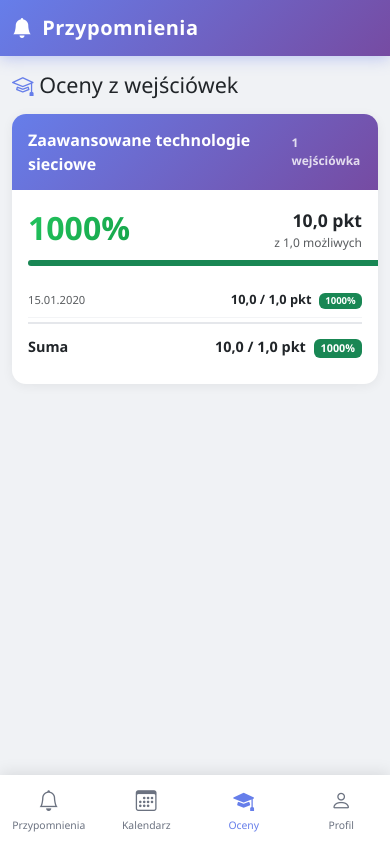
After one commit to juliaradosz/przypomnienia, a Django app: page /oceny/ in a window 390 px wide. The commit adds this page. Run offline with Django 5.2, Linux system fonts and the light colour scheme; a user stored in the database is signed in; tables that the repository leaves empty hold one stand-in row (values such as "Sample post").

Commit message:
Osobna zakładka Oceny z podsumowaniem punktów z wejściówek
- Nowa zakładka 'Oceny' w nawigacji (desktop + mobile)
- Karta per przedmiot: suma punktów, ile z możliwych
- Procent obliczany tylko gdy podano max punktów
- Pasek postępu (zielony/żółty/czerwony)
- Lista wszystkich wejściówek z datami i wynikami
- Usunięcie statystyk z widoku kalendarza

```diff
--- a/reminders/templates/reminders/base.html
+++ b/reminders/templates/reminders/base.html
@@ -142,6 +142,7 @@
                 {% if user.is_authenticated %}
                     <a class="nav-link text-white" href="{% url 'dashboard' %}"><i class="bi bi-bell"></i> Przypomnienia</a>
                     <a class="nav-link text-white" href="{% url 'calendar' %}"><i class="bi bi-calendar3"></i> Kalendarz</a>
+                    <a class="nav-link text-white" href="{% url 'grades' %}"><i class="bi bi-mortarboard"></i> Oceny</a>
                     <a class="nav-link text-white" href="{% url 'profile' %}"><i class="bi bi-person-circle"></i> {{ user.username }}</a>
                     <a class="btn btn-outline-light btn-sm ms-2" href="{% url 'logout' %}"><i class="bi bi-box-arrow-right"></i></a>
                 {% else %}
@@ -160,8 +161,12 @@
             Przypomnienia
         </a>
         <a href="{% url 'calendar' %}" class="{% if request.resolver_match.url_name == 'calendar' %}active{% endif %}">
-            <i class="bi bi-calendar3{% if request.resolver_match.url_name == 'calendar' %}-fill{% endif %}"></i>
+            <i class="bi bi-calendar3"></i>
             Kalendarz
+        </a>
+        <a href="{% url 'grades' %}" class="{% if request.resolver_match.url_name == 'grades' %}active{% endif %}">
+            <i class="bi bi-mortarboard{% if request.resolver_match.url_name == 'grades' %}-fill{% endif %}"></i>
+            Oceny
         </a>
         <a href="{% url 'profile' %}" class="{% if request.resolver_match.url_name == 'profile' %}active{% endif %}">
             <i class="bi bi-person{% if request.resolver_match.url_name == 'profile' %}-fill{% endif %}"></i>
--- /dev/null
+++ b/reminders/templates/reminders/grades.html
@@ -0,0 +1,133 @@
+{% extends 'reminders/base.html' %}
+
+{% block title %}Oceny{% endblock %}
+
+{% block extra_css %}
+<style>
+    .subject-card {
+        background: white; border-radius: 14px;
+        box-shadow: 0 2px 12px rgba(0,0,0,0.06);
+        overflow: hidden; transition: all 0.2s;
+    }
+    .subject-card:hover { box-shadow: 0 4px 20px rgba(0,0,0,0.1); }
+    .subject-header {
+        padding: 14px 16px;
+        color: white; font-weight: 600;
+    }
+    .subject-body { padding: 14px 16px; }
+    .score-row {
+        display: flex; justify-content: space-between; align-items: center;
+        padding: 8px 0; border-bottom: 1px solid #f3f4f6;
+        font-size: 0.8rem;
+    }
+    .score-row:last-child { border-bottom: none; }
+    .score-pts { font-weight: 600; }
+    .total-row {
+        display: flex; justify-content: space-between; align-items: center;
+        padding: 12px 0; font-weight: 700; font-size: 0.9rem;
+        border-top: 2px solid #e5e7eb; margin-top: 4px;
+    }
+    .percent-big {
+        font-size: 2rem; font-weight: 800;
+        background: linear-gradient(135deg, #667eea, #764ba2);
+        -webkit-background-clip: text; -webkit-text-fill-color: transparent;
+        background-clip: text;
+    }
+    .percent-big.good { background: linear-gradient(135deg, #22c55e, #16a34a); -webkit-background-clip: text; background-clip: text; }
+    .percent-big.mid { background: linear-gradient(135deg, #f59e0b, #d97706); -webkit-background-clip: text; background-clip: text; }
+    .percent-big.bad { background: linear-gradient(135deg, #ef4444, #dc2626); -webkit-background-clip: text; background-clip: text; }
+    .progress-thin { height: 6px; border-radius: 3px; background: #f3f4f6; }
+    .progress-thin .bar { height: 100%; border-radius: 3px; transition: width 0.5s ease; }
+    .empty-state { text-align: center; padding: 3rem 1rem; }
+    .subject-colors { }
+    .subject-colors:nth-child(1) .subject-header { background: linear-gradient(135deg, #667eea, #764ba2); }
+    .subject-colors:nth-child(2) .subject-header { background: linear-gradient(135deg, #3b82f6, #2563eb); }
+    .subject-colors:nth-child(3) .subject-header { background: linear-gradient(135deg, #8b5cf6, #7c3aed); }
+    .subject-colors:nth-child(4) .subject-header { background: linear-gradient(135deg, #06b6d4, #0891b2); }
+    .subject-colors:nth-child(5) .subject-header { background: linear-gradient(135deg, #f59e0b, #d97706); }
+    .subject-colors:nth-child(6) .subject-header { background: linear-gradient(135deg, #ec4899, #db2777); }
+</style>
+{% endblock %}
+
+{% block content %}
+<h4 class="mb-3"><i class="bi bi-mortarboard" style="color: #667eea;"></i> Oceny z wejściówek</h4>
+
+{% if subject_stats %}
+<div class="row g-3">
+    {% for key, stats in subject_stats.items %}
+    <div class="col-12 col-md-6 subject-colors">
+        <div class="subject-card">
+            <div class="subject-header d-flex justify-content-between align-items-center">
+                <span>{{ stats.label }}</span>
+                <span style="font-size: 0.75rem; opacity: 0.8;">{{ stats.count }} wejściów{% if stats.count == 1 %}ka{% else %}ek{% endif %}</span>
+            </div>
+            <div class="subject-body">
+                <!-- Procent lub brak -->
+                <div class="d-flex justify-content-between align-items-end mb-2">
+                    <div>
+                        {% if stats.percent != None %}
+                        <div class="percent-big {% if stats.percent >= 70 %}good{% elif stats.percent >= 50 %}mid{% else %}bad{% endif %}">{{ stats.percent }}%</div>
+                        {% else %}
+                        <div class="text-muted" style="font-size: 0.8rem;">Brak danych o max punktach</div>
+                        {% endif %}
+                    </div>
+                    <div class="text-end">
+                        <div class="score-pts" style="font-size: 1.1rem;">{{ stats.total_score }} pkt</div>
+                        {% if stats.has_max %}
+                        <div class="text-muted" style="font-size: 0.75rem;">z {{ stats.total_max }} możliwych</div>
+                        {% endif %}
+                    </div>
+                </div>
+
+                {% if stats.percent != None %}
+                <div class="progress-thin mb-3">
+                    <div class="bar {% if stats.percent >= 70 %}bg-success{% elif stats.percent >= 50 %}bg-warning{% else %}bg-danger{% endif %}"
+                         style="width: {{ stats.percent }}%;"></div>
+                </div>
+                {% endif %}
+
+                <!-- Lista wejściówek -->
+                {% for n in stats.entries %}
+                <div class="score-row">
+                    <div>
+                        <span class="text-muted" style="font-size: 0.7rem;">{{ n.date|date:"d.m.Y" }}</span>
+                    </div>
+                    <div class="score-pts">
+                        {{ n.quiz_score }}{% if n.quiz_max %} / {{ n.quiz_max }} pkt{% else %} pkt{% endif %}
+                        {% if n.quiz_percent != None %}
+                            <span class="badge ms-1 {% if n.quiz_percent >= 70 %}bg-success{% elif n.quiz_percent >= 50 %}bg-warning text-dark{% else %}bg-danger{% endif %}" style="font-size: 0.6rem;">
+                                {{ n.quiz_percent }}%
+                            </span>
+                        {% endif %}
+                    </div>
+                </div>
+                {% endfor %}
+
+                <!-- Suma -->
+                <div class="total-row">
+                    <span>Suma</span>
+                    <span>
+                        {{ stats.total_score }}{% if stats.has_max %} / {{ stats.total_max }}{% endif %} pkt
+                        {% if stats.percent != None %}
+                            <span class="badge ms-1 {% if stats.percent >= 70 %}bg-success{% elif stats.percent >= 50 %}bg-warning text-dark{% else %}bg-danger{% endif %}">
+                                {{ stats.percent }}%
+                            </span>
+                        {% endif %}
+                    </span>
+                </div>
+            </div>
+        </div>
+    </div>
+    {% endfor %}
+</div>
+{% else %}
+<div class="empty-state">
+    <i class="bi bi-journal-x display-3 text-muted"></i>
+    <h5 class="mt-3 text-muted">Brak ocen</h5>
+    <p class="text-muted small">Dodaj zajęcia z wejściówką w kalendarzu, a punkty pojawią się tutaj.</p>
+    <a href="{% url 'calendar' %}" class="btn btn-primary btn-sm mt-2">
+        <i class="bi bi-calendar3"></i> Przejdź do kalendarza
+    </a>
+</div>
+{% endif %}
+{% endblock %}
--- a/reminders/urls.py
+++ b/reminders/urls.py
@@ -24,4 +24,6 @@ urlpatterns = [
     path('notatka/edytuj/<int:pk>/', views.note_edit, name='note_edit'),
     path('notatka/usun/<int:pk>/', views.note_delete, name='note_delete'),
     path('notatka/toggle/<int:pk>/', views.note_toggle, name='note_toggle'),
+    # Oceny
+    path('oceny/', views.grades_view, name='grades'),
 ]
--- a/reminders/views.py
+++ b/reminders/views.py
@@ -233,28 +233,12 @@ def calendar_view(request):
         day_events = Event.objects.filter(user=request.user)
         day_events = [e for e in day_events if selected_date in e.dates_range()]
 
-    # Statystyki punktów per przedmiot
-    quiz_notes = DayNote.objects.filter(user=request.user, has_quiz=True, quiz_score__isnull=False)
-    subject_stats = {}
-    for n in quiz_notes:
-        label = n.get_subject_display()
-        if label not in subject_stats:
-            subject_stats[label] = {'total_score': 0, 'total_max': 0, 'count': 0, 'scores': []}
-        s = subject_stats[label]
-        s['total_score'] += float(n.quiz_score)
-        s['total_max'] += float(n.quiz_max) if n.quiz_max else 0
-        s['count'] += 1
-        s['scores'].append({'score': float(n.quiz_score), 'max': float(n.quiz_max) if n.quiz_max else 0, 'date': n.date})
-    for label, s in subject_stats.items():
-        s['percent'] = round(s['total_score'] / s['total_max'] * 100) if s['total_max'] > 0 else 0
-
     return render(request, 'reminders/calendar.html', {
         **cal,
         'event_types': Event.TYPE_CHOICES,
         'selected_date': selected_date,
         'day_notes': day_notes,
         'day_events': day_events,
-        'subject_stats': subject_stats,
     })
 
 
@@ -393,6 +377,47 @@ def calendar_api(request):
     return JsonResponse(result, safe=False)
 
 
+# ── OCENY ──────────────────────────────────────────────────
+
+@login_required
+def grades_view(request):
+    quiz_notes = DayNote.objects.filter(
+        user=request.user, has_quiz=True, quiz_score__isnull=False
+    ).order_by('date')
+
+    subject_stats = {}
+    for n in quiz_notes:
+        key = n.subject
+        label = n.get_subject_display()
+        if key not in subject_stats:
+            subject_stats[key] = {
+                'label': label,
+                'total_score': 0,
+                'total_max': 0,
+                'has_max': False,
+                'count': 0,
+                'entries': [],
+            }
+        s = subject_stats[key]
+        s['total_score'] += float(n.quiz_score)
+        if n.quiz_max and n.quiz_max > 0:
+            s['total_max'] += float(n.quiz_max)
+            s['has_max'] = True
+        s['count'] += 1
+        s['entries'].append(n)
+
+    for key, s in subject_stats.items():
+        if s['has_max'] and s['total_max'] > 0:
+            s['percent'] = round(s['total_score'] / s['total_max'] * 100)
+        else:
+            s['percent'] = None
+
+    return render(request, 'reminders/grades.html', {
+        'subject_stats': subject_stats,
+        'subjects': DayNote.SUBJECT_CHOICES,
+    })
+
+
 # ── PROFIL ──────────────────────────────────────────────────
 
 @login_required
```
Also changed, not shown: reminders/templates/reminders/calendar.html (+0 -42 lines).
